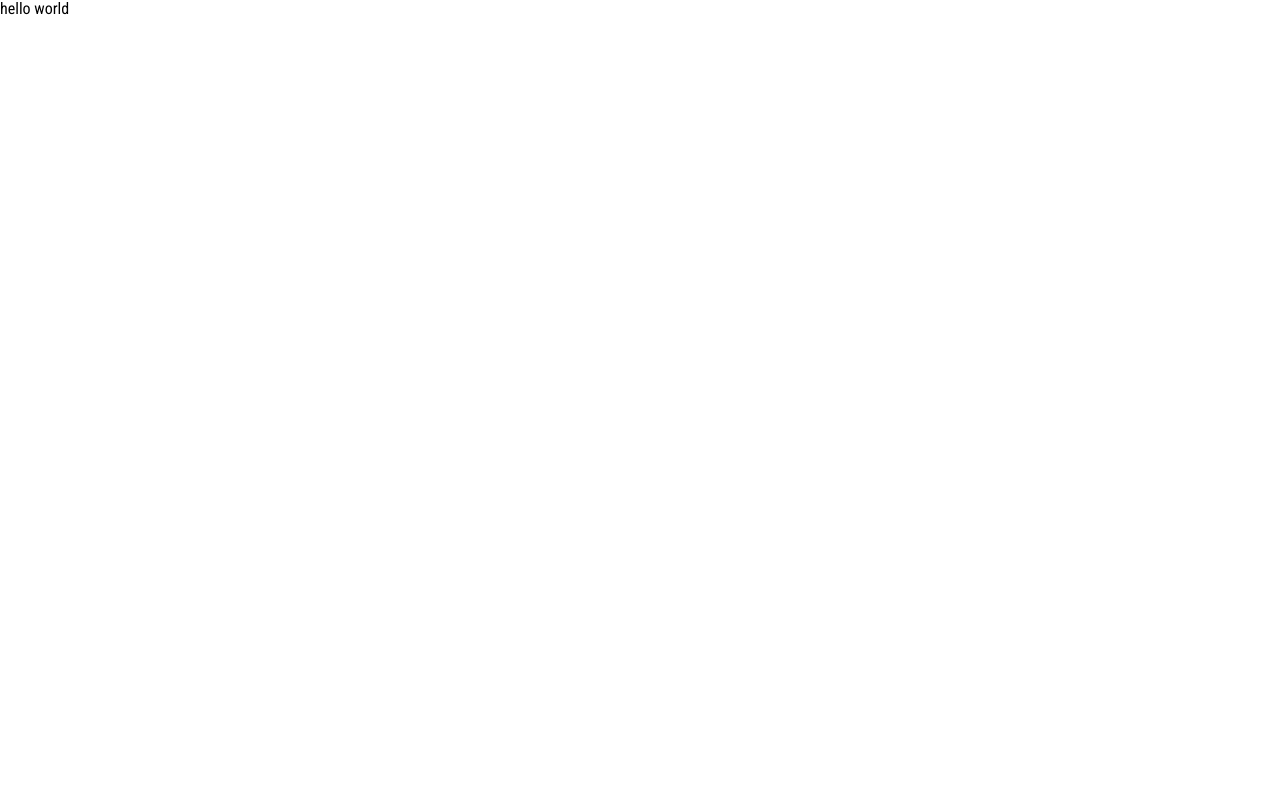
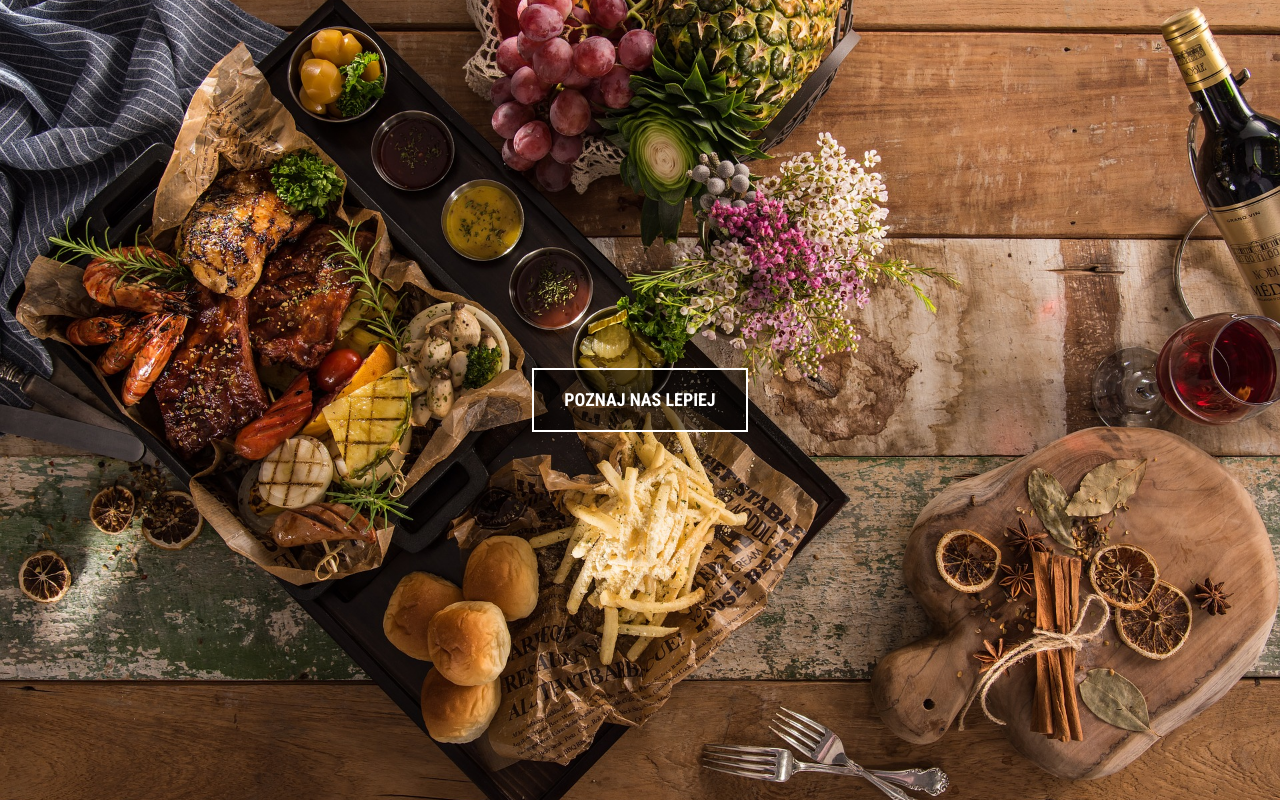
Before and after one commit to kacperkwinta/PolskieSmaki, a plain HTML site: page index.html in a window 1280 px wide. Drawn offline with nearby package versions, Linux system fonts and the light colour scheme.

Commit message:
added main section

```diff
--- /dev/null
+++ b/css/main-banner.css
@@ -0,0 +1,27 @@
+.main-banner {
+  background: url("/images/banner.jpg");
+  height: 100vh;
+  background-position: center center;
+  background-size: cover;
+
+  /*button center*/
+  display: flex;
+  align-items: center;
+  justify-content: center;
+}
+
+.main-banner__button {
+  border: 2px solid white;
+  padding: 20px 30px;
+  text-decoration: none;
+  color: white;
+  text-transform: uppercase;
+  font-size: 18px;
+  font-weight: bold;
+  background: rgba(0, 0, 0, 0.5);
+  transition: 0.3s;
+}
+
+.main-banner__button:hover {
+    background: black;
+}
--- a/index.html
+++ b/index.html
@@ -12,10 +12,15 @@
     <link href="https://fonts.googleapis.com/css2?family=Roboto+Condensed:wght@400;700&display=swap&subset=latin-ext"
         rel="stylesheet">
     <link rel="stylesheet" href="css/global.css">
+    <link rel="stylesheet" href="css/main-banner.css">
 </head>
 
 <body>
-    hello world
+    <section class="main-banner">
+        <a href="#about-us" class="main-banner__button">
+            Poznaj nas lepiej
+        </a>
+    </section>
 </body>
 
 </html>
```
